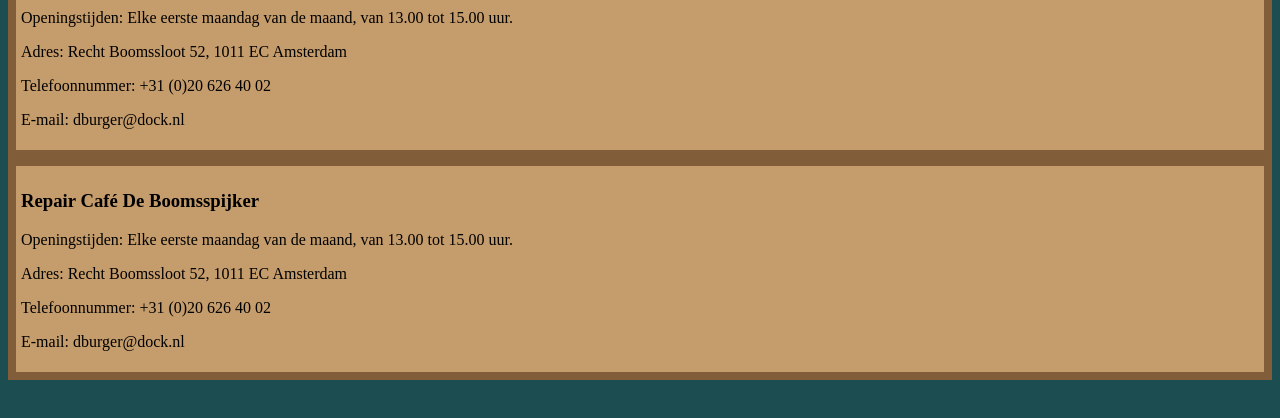
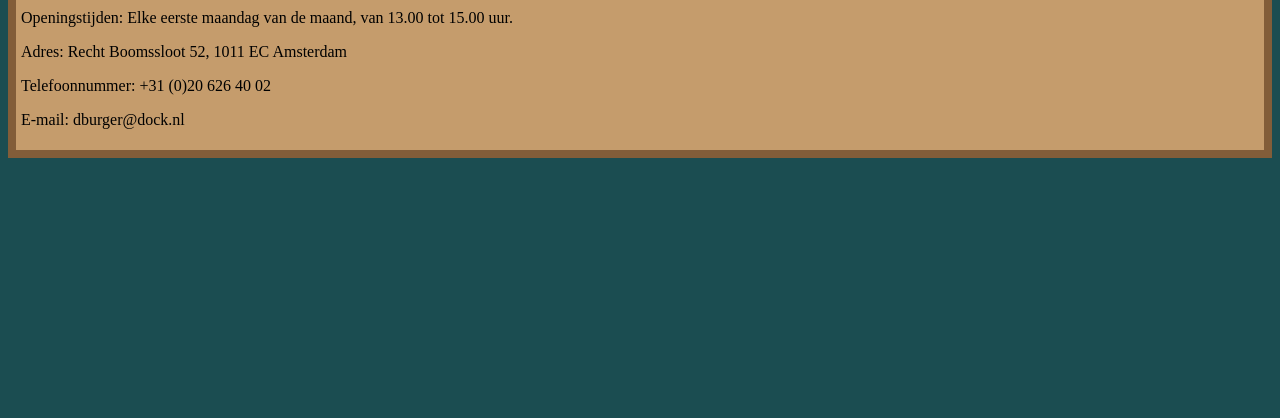
Before and after one commit to S-deBruijn/defixhub, a plain HTML site: page locaties.html in a window 1280 px wide. Shown: the part 811-1229 px from the top of the page. After the commit the page ends 1077 px from the top, so only its background shows below. Drawn offline with Linux system fonts and the light colour scheme.

Commit message:
Add files via upload

```diff
--- a/locaties.html
+++ b/locaties.html
@@ -20,13 +20,8 @@
          <p>Telefoonnummer: +31 (0)20 626 40 02</p>
          <p>E-mail: dburger@dock.nl</p>
       </article>
-      <article>
-        <h3>Repair Café De Boomsspijker</h3>
-          <p>Openingstijden: Elke eerste maandag van de maand, van 13.00 tot 15.00 uur.</p>
-          <p>Adres: Recht Boomssloot 52, 1011 EC Amsterdam </p>
-          <p>Telefoonnummer: +31 (0)20 626 40 02</p>
-          <p>E-mail: dburger@dock.nl</p>
-       </article>
+
+
 
     </main>
     <nav>
```
